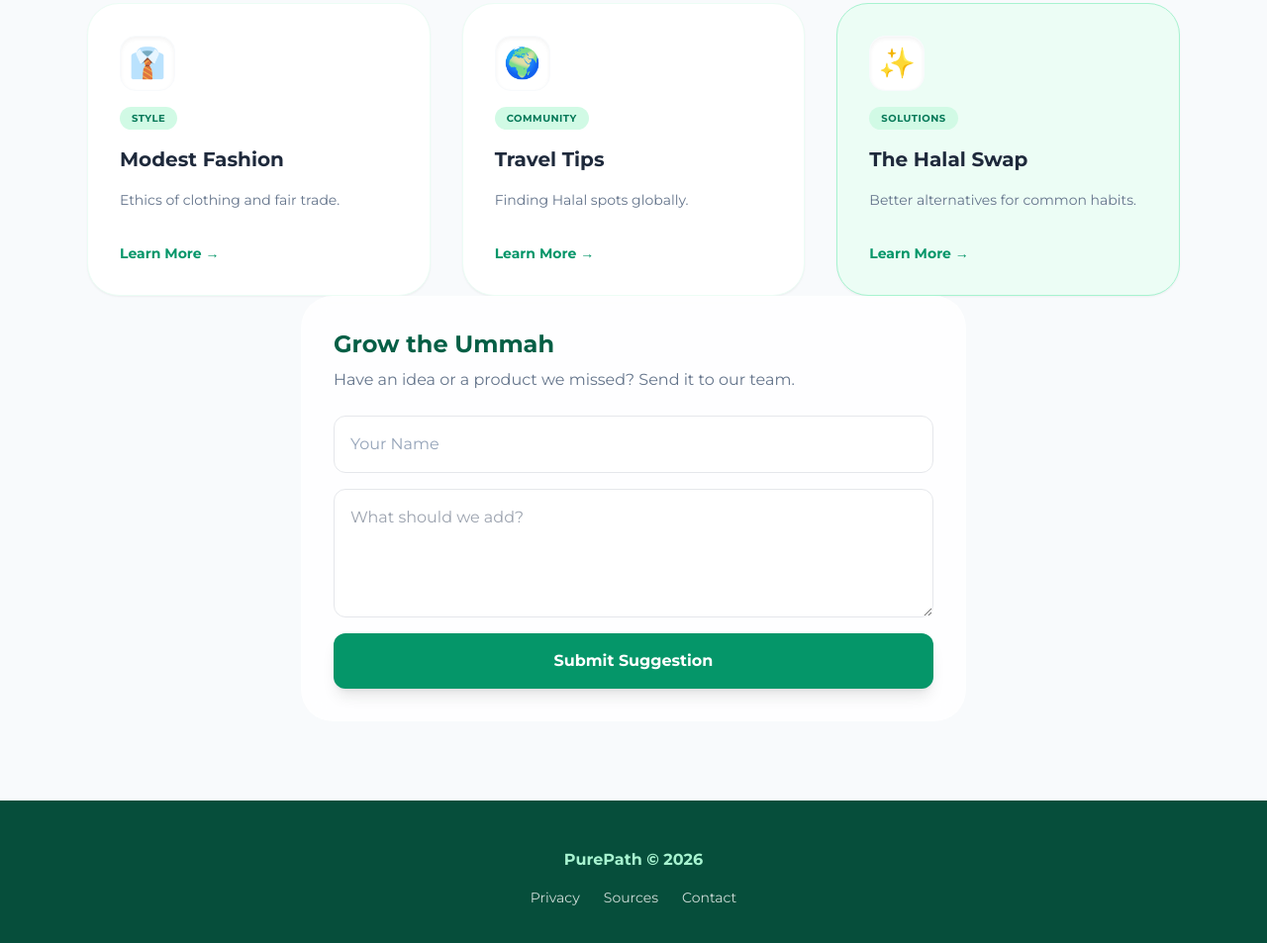
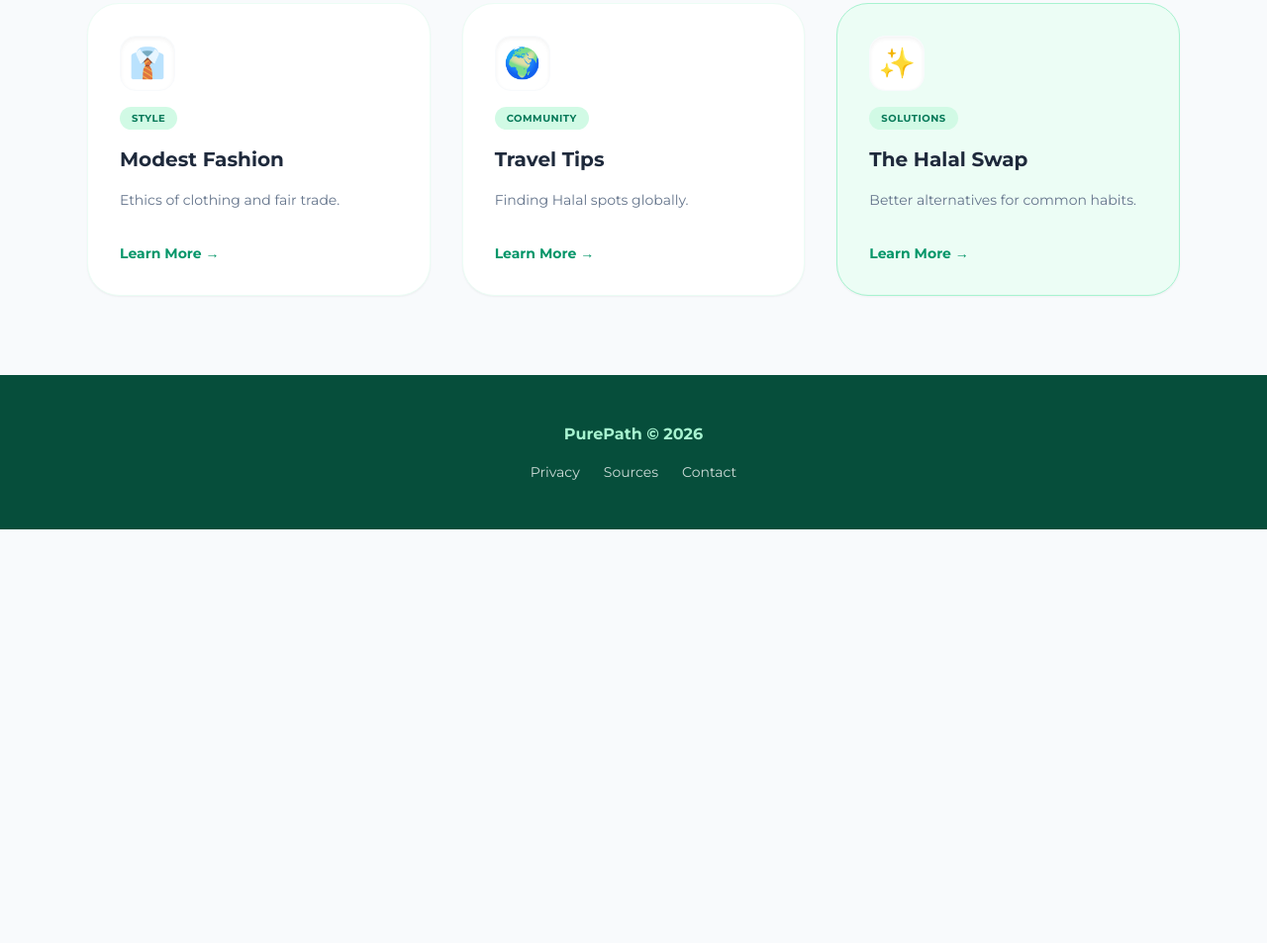
Before and after one commit to thehalalguide/PurePath, a website: page index.html in a window 1280 px wide. Shown: the part 1241-2194 px from the top of the page at 99% size. After the commit the page ends 1776 px from the top, so only its background shows below. Drawn offline with Linux system fonts and the light colour scheme.

Commit message:
Update index.html

```diff
--- a/index.html
+++ b/index.html
@@ -12,7 +12,7 @@
 <meta property="og:url" content="https://purepath-halalguide.netlify.app/">
 <meta property="og:type" content="website">
 
-<link rel="icon" type="image/png" href="images/logo.png">
+<link rel="icon" type="image/png" href="images/logo.jpg">
    <link href="style.css" rel="stylesheet">
     <link href="https://fonts.googleapis.com/css2?family=Montserrat:wght@400;700&family=Noto+Sans+Arabic:wght@400;700&display=swap" rel="stylesheet">
     <style>
@@ -21,6 +21,7 @@
         .card-anim { transition: transform 0.3s ease, box-shadow 0.3s ease; height: 100%; }
         .card-anim:hover { transform: translateY(-8px); box-shadow: 0 20px 25px -5px rgba(0, 0, 0, 0.1); }
         input::placeholder { color: #94a3b8; opacity: 1; }
+        /* Generic fix for any element with a left border */
 [dir="rtl"] .source-card,
 [dir="rtl"] .prep-box,
 [dir="rtl"] .finance-alert,
@@ -29,12 +30,16 @@
     border-left-width: 0;
     border-right-width: 4px;
 }
+
+/* Specific fix for the "Essential Guides" section title (Image 2) */
 [dir="rtl"] #section-title {
     border-left-width: 0;
     border-right-width: 4px;
     padding-left: 0;
-            padding-right: 1rem;
+    padding-right: 1rem; /* Adjust padding to the right side */
 }
+
+/* Fix for the card inner borders (Image 1) */
 [dir="rtl"] .old-way, [dir="rtl"] .new-way {
     border-left-width: 0;
     border-right-width: 4px;
@@ -82,21 +87,6 @@
     <main class="max-w-6xl mx-auto px-6 pb-20">
         <h2 id="section-title" class="text-2xl font-bold text-slate-800 mb-8 border-l-4 border-emerald-500 pl-4">Essential Guides</h2>
         <div id="card-container" class="grid grid-cols-1 md:grid-cols-2 lg:grid-cols-3 gap-8"></div>
-
-        <section class="mt-20 glass p-8 rounded-[2rem] border border-emerald-100 max-w-2xl mx-auto">
-            <h2 id="form-title" class="text-2xl font-bold text-emerald-800 mb-2">Grow the Ummah</h2>
-            <p id="form-sub" class="text-slate-500 mb-6">Have an idea or a product we missed? Send it to our team.</p>
-
-            <form name="suggestions" method="POST" data-netlify="true" action="/">
-                <div class="grid grid-cols-1 gap-4">
-                    <input type="text" name="name" placeholder="Your Name" class="p-4 rounded-xl border border-slate-200 focus:border-emerald-500 outline-none">
-                    <textarea name="suggestion" required placeholder="What should we add?" rows="4" class="p-4 rounded-xl border border-slate-200 focus:border-emerald-500 outline-none"></textarea>
-                    <button type="submit" class="bg-emerald-600 text-white font-bold py-4 rounded-xl hover:bg-emerald-700 transition shadow-lg">
-                        Submit Suggestion
-                    </button>
-                </div>
-            </form>
-        </section>
     </main>
 
     <footer class="bg-emerald-900 text-white py-12 px-6 text-center">
@@ -116,8 +106,6 @@
             heroSub: "Your companion for navigating modern choices with faith and clarity.",
             searchPlaceholder: "Search 'E-numbers', 'Music', or 'Loans'...",
             sectionTitle: "Essential Guides",
-            formTitle: "Grow the Ummah",
-            formSub: "Have an idea or a product we missed? Send it to our team.",
             footerPrivacy: "Privacy",
             footerSources: "Sources",
             footerContact: "Contact",
@@ -141,8 +129,6 @@
             heroSub: "رفيقك لاتخاذ قراراتك اليومية بوضوح وإيمان.",
             searchPlaceholder: "ابحث عن 'جيلاتين'، 'موسيقى'، أو 'قروض'...",
             sectionTitle: "الأدلة الأساسية",
-            formTitle: "ساهم في تطوير المجتمع",
-            formSub: "هل لديك فكرة أو منتج فاتنا؟ أرسله إلى فريقنا.",
             footerPrivacy: "الخصوصية",
             footerSources: "المصادر",
             footerContact: "اتصل بنا",
@@ -178,13 +164,12 @@
         document.getElementById('hero-sub').innerText = content[lang].heroSub;
         searchInput.placeholder = content[lang].searchPlaceholder;
         document.getElementById('section-title').innerText = content[lang].sectionTitle;
-        document.getElementById('form-title').innerText = content[lang].formTitle;
-        document.getElementById('form-sub').innerText = content[lang].formSub;
 
         footerLinks[0].innerText = content[lang].footerPrivacy;
         footerLinks[1].innerText = content[lang].footerSources;
         footerLinks[2].innerText = content[lang].footerContact;
 
+        // Render cards based on current search value
         renderCards(searchInput.value);
     }
 
@@ -239,6 +224,7 @@
         });
     }
 
+    // Fixed handleSearch to be more responsive
     function handleSearch() {
         const query = document.getElementById('main-search').value;
         renderCards(query);
```
Lines whose indentation alone changed are shown as unchanged.
